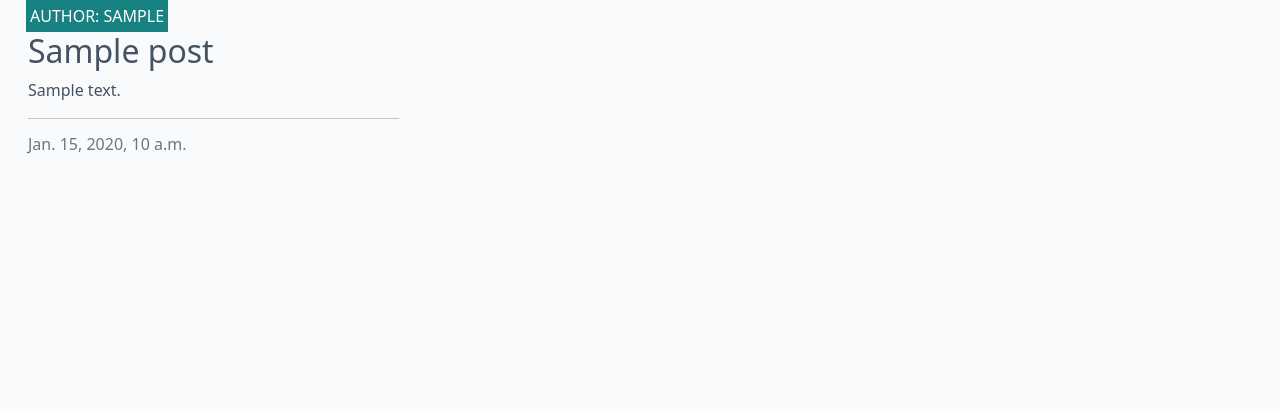
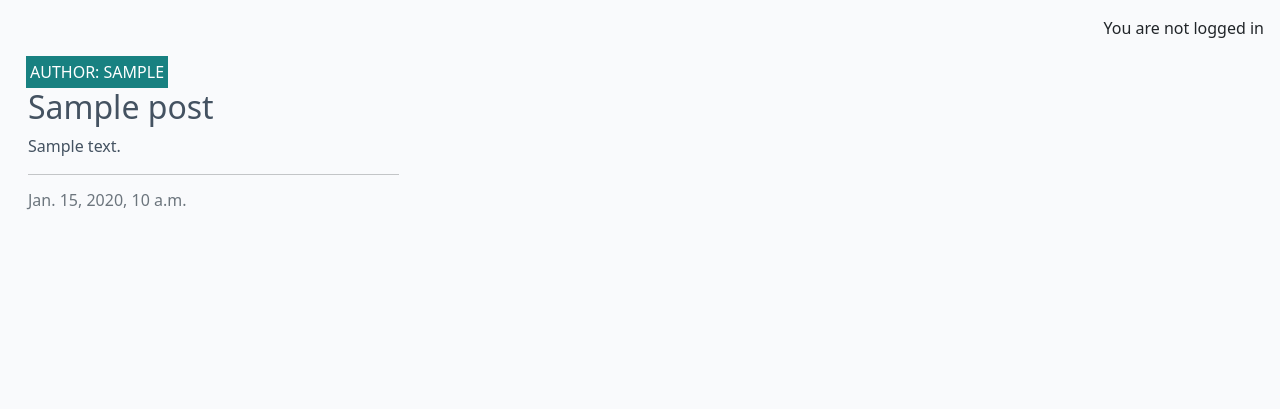
Before and after one commit to Katia-D15/codestar_blog, a Django app: page / in a window 1280 px wide. Shown: the part 60-469 px from the top of the page. Run offline with Django 4.2, Linux system fonts and the light colour scheme; tables that the repository leaves empty hold one stand-in row (Sample ...).

Commit message:
feat:add personalized message at top of <main> in base.html

```diff
--- a/templates/base.html
+++ b/templates/base.html
@@ -75,6 +75,11 @@
     </nav>
 
     <main class="flex-shrink-0 main-bg">
+        {% if user.is_authenticated %}
+        <p class="text-end m-3"> You are logged in as {{user}}</p>
+        {% else%}
+        <p class="text-end m-3">You are not logged in</p>
+        {% endif%}
 
         {% block content %}
         <!-- Content Goes here -->
```
